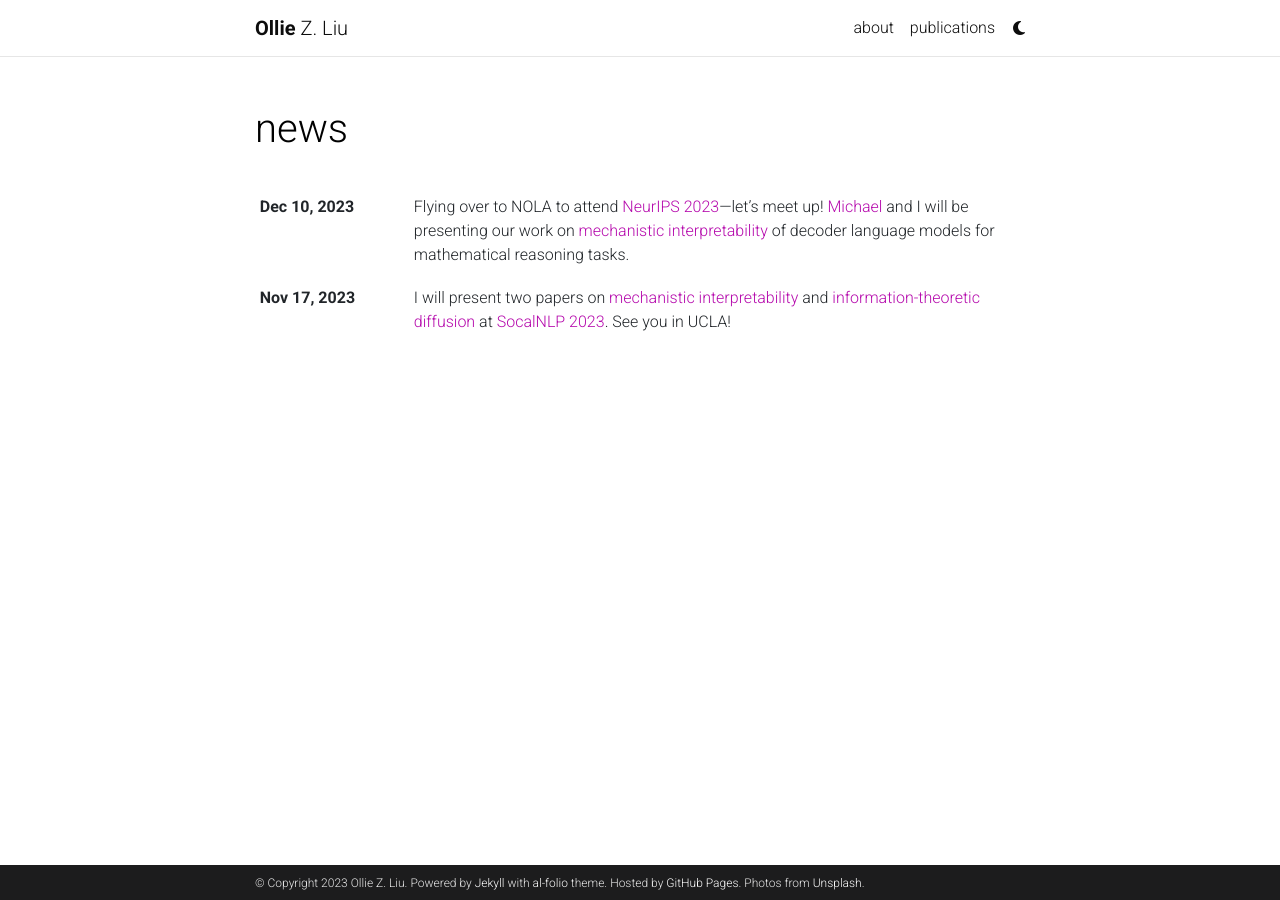
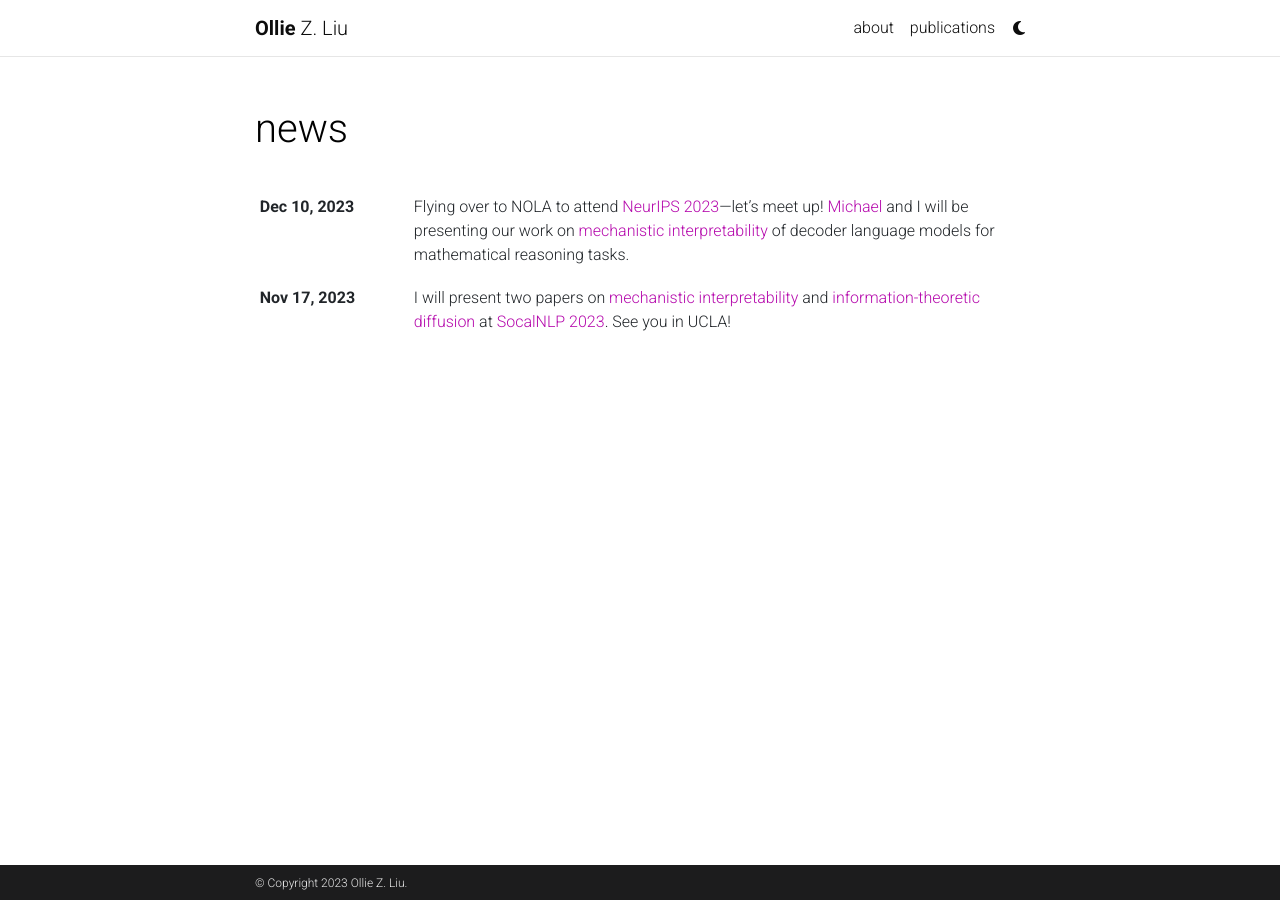
Before and after one commit to oliu-io/oliu-io.github.io, a Jekyll site: the page built from news.html, in a window 1280 px wide. Built offline with Jekyll 4.4.1, drawn with Linux system fonts in a browser that asks for light colours; comment, search, counter and statistics services are not loaded; a style sheet for code colours, icons or effects is not loaded.

Commit message:
removed footnote

```diff
--- a/_config.yml
+++ b/_config.yml
@@ -9,10 +9,7 @@
 email:
 description: > # the ">" symbol means to ignore newlines until "footer_text:"
   I’m a second-year Ph.D student in Computer Science at University of Southern California, fortunate to be co-advised by [Prof. Dani Yogatama](https://dyogatama.github.io/) and [Prof. Willie Neiswanger](https://willieneis.github.io/). My current research interests lie in (multi-modal) foundation models, including reasoning, interpretability, decision making, and applications in sciences. I often seek insights from statistics and optimization.
-footer_text: >
-  Powered by <a href="https://jekyllrb.com/" target="_blank">Jekyll</a> with <a href="https://github.com/alshedivat/al-folio">al-folio</a> theme.
-  Hosted by <a href="https://pages.github.com/" target="_blank">GitHub Pages</a>.
-  Photos from <a href="https://unsplash.com" target="_blank">Unsplash</a>.
+footer_text:
 keywords: jekyll, jekyll-theme, academic-website, portfolio-website  # add your own keywords or leave empty
 
 lang: en # the language of your site (for example: en, fr, cn, ru, etc.)
```
Also changed, not shown: _pages/publications.md (+1 -1 lines).
